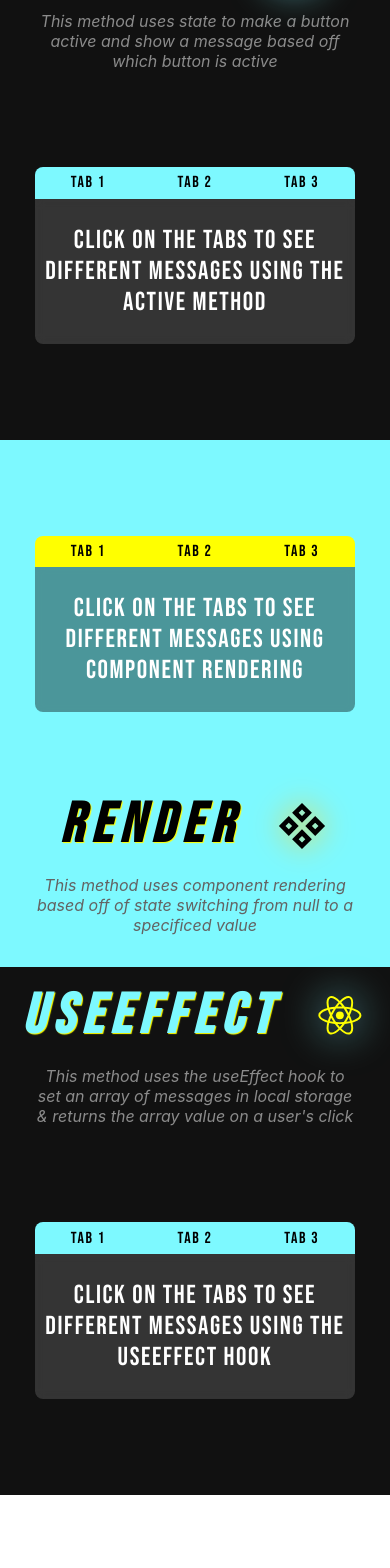
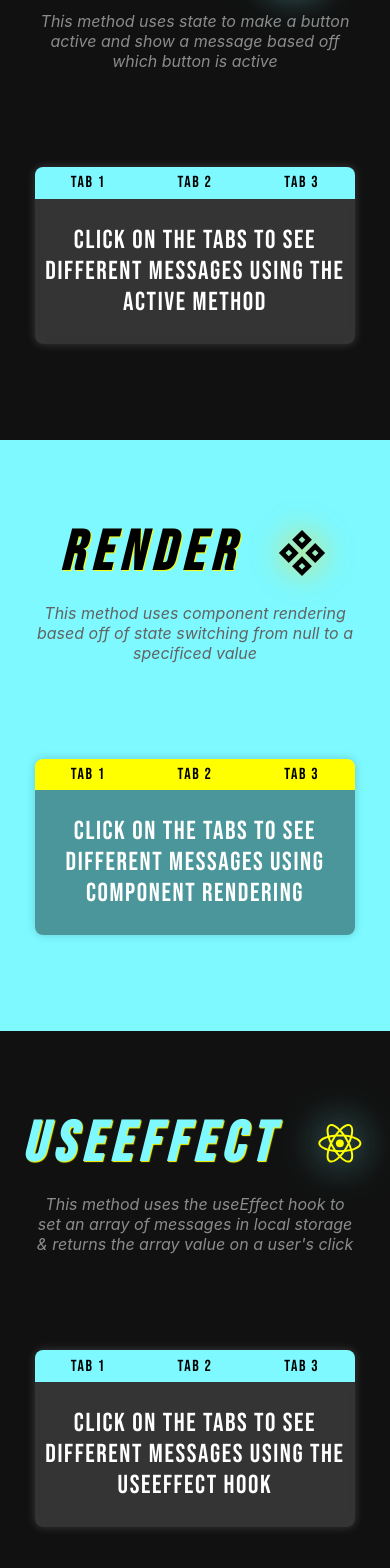
Before and after one commit to bmaggiano/three-tabs-four-ways, a React (Create React App) app: page / in a window 390 px wide. Shown: the part 350-1918 px from the top of the page. Before the commit the page ends 1845 px from the top, so only its background shows below. Built offline with nearby package versions, Linux system fonts and the light colour scheme.

Commit message:
added media query to column reverse render upon small screen sizes

```diff
--- a/src/App.css
+++ b/src/App.css
@@ -73,6 +73,7 @@ header {
 
 .state {
   display: flex;
+  justify-content: center;
   align-items: center;
   background-color: rgba(0, 0, 0, 0.932);
   padding: 1rem;
@@ -80,6 +81,7 @@ header {
 
 .render {
   display: flex;
+  justify-content: center;
   align-items: center;
   background-color: #7DF9FF;
   padding: 1rem;
@@ -87,6 +89,7 @@ header {
 
 .useEffect {
   display: flex;
+  justify-content: center;
   align-items: center;
   background-color: rgba(0, 0, 0, 0.932);
   padding: 1rem;
@@ -112,14 +115,17 @@ span {
 .section-container-one {
   margin: 5rem;
   border-radius: .5rem;
+  box-shadow: 0px 0px 10px rgba(255, 255, 255, 0.178);
 }
 .section-container-two {
   margin: 5rem;
   border-radius: .5rem;
+  box-shadow: 0px 0px 10px rgba(0, 0, 0, 0.178);
 }
 .section-container-three {
   margin: 5rem;
   border-radius: .5rem;
+  box-shadow: 0px 0px 10px rgba(255, 255, 255, 0.178);
 }
 
 .button-container {
@@ -233,9 +239,12 @@ button:hover {
     flex-direction: column;
   }
   .render {
-    flex-direction: column;
+    padding-top: 5rem;
+    flex-direction: column-reverse;
+
   }
   .useEffect {
+    padding-top: 5rem;
     flex-direction: column;
   }
   .messageBox-one, .messageBox-two {
```
